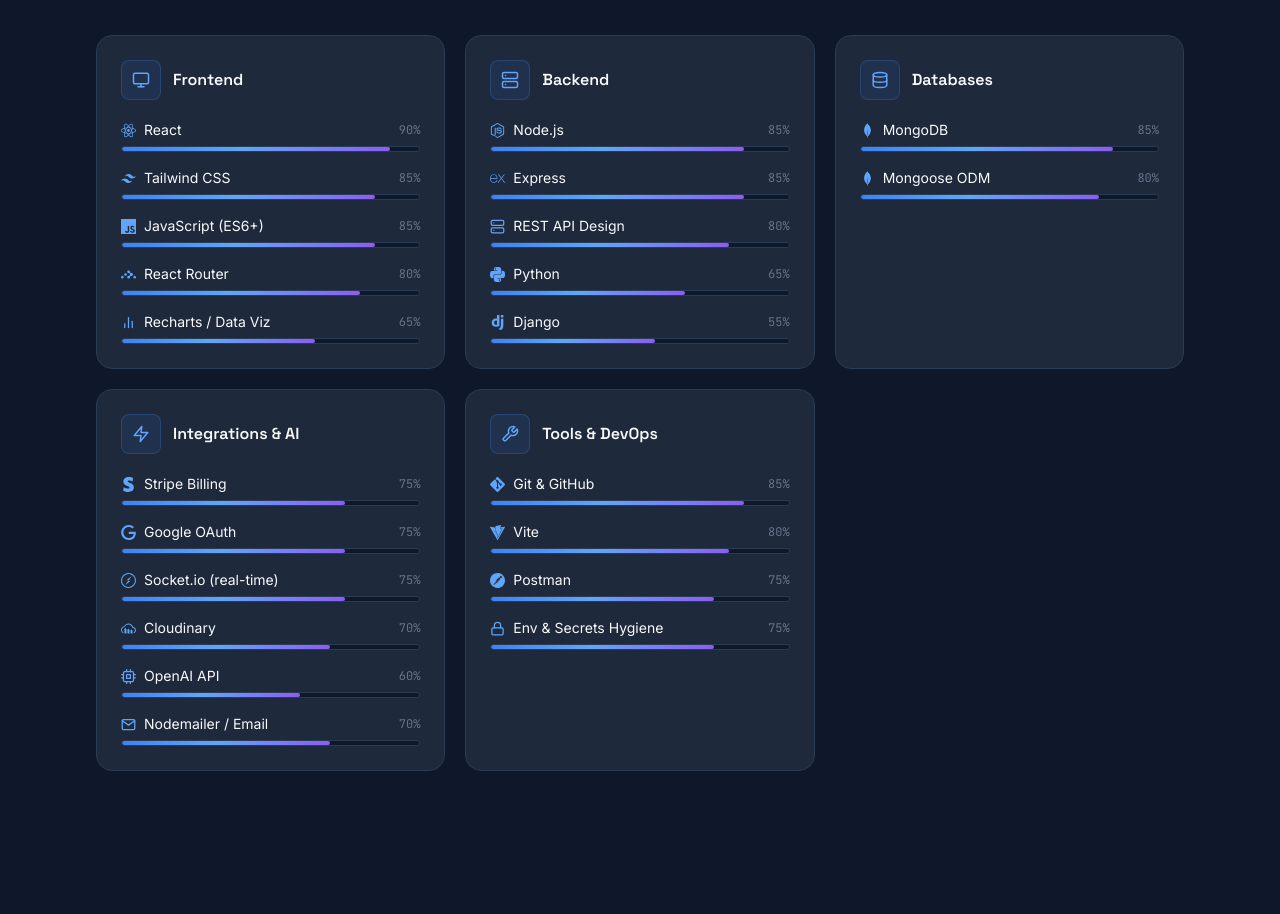
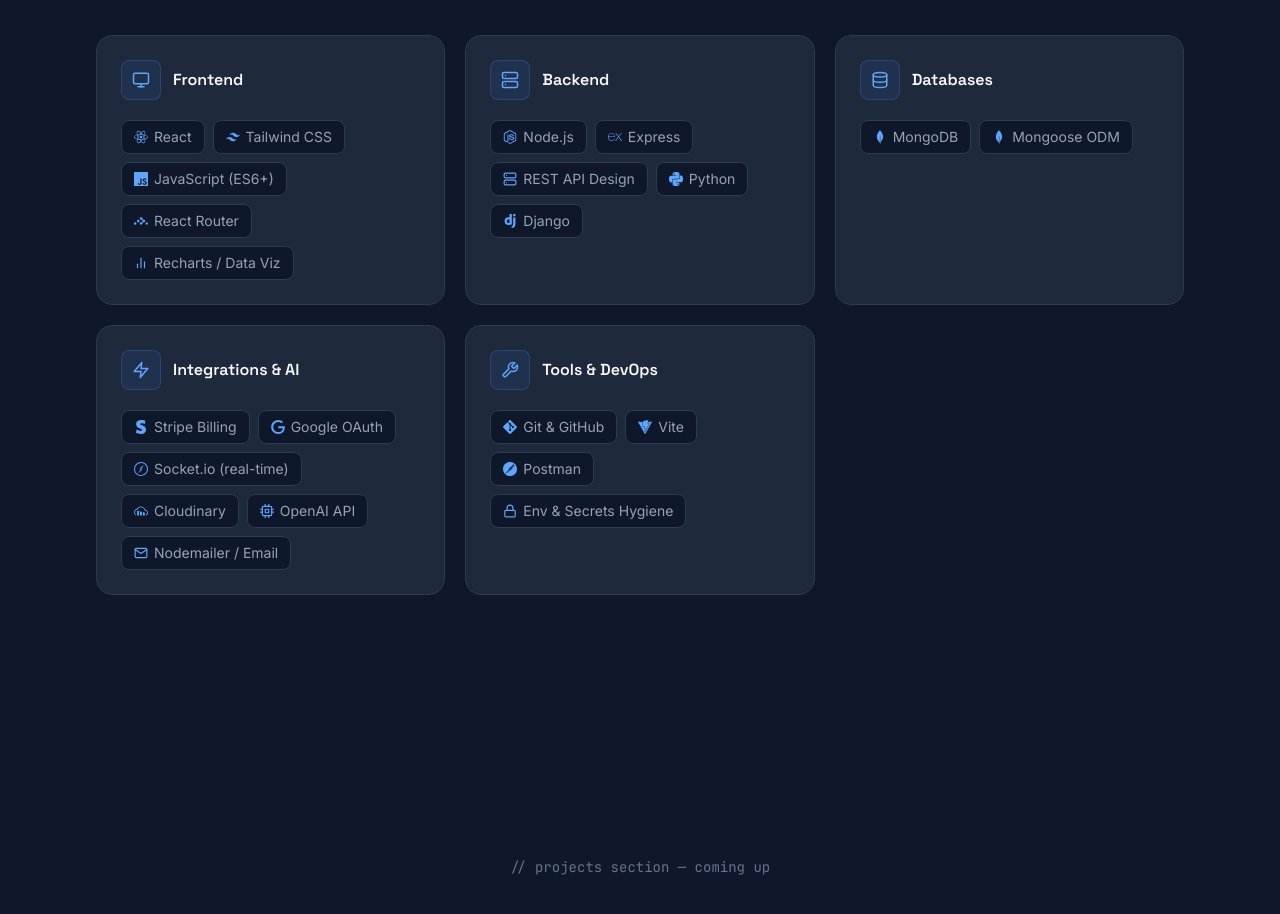
Before and after one commit to tamirat-code/portfolio--1-, a React (Vite) app in the folder portfolio/: page / in a window 1280 px wide. Shown: the part 2140-3054 px from the top of the page. Built offline with nearby package versions, Linux system fonts and the light colour scheme.

Commit message:
refactor: switch Skills section from percentage bars to skill pills

```diff
--- a/portfolio/src/data/skills.js
+++ b/portfolio/src/data/skills.js
@@ -16,7 +16,6 @@
   SiGoogle,
   SiSocketdotio,
   SiCloudinary,
-
 } from 'react-icons/si';
 import { FiBarChart2, FiMail, FiLock, FiCpu } from 'react-icons/fi';
 
@@ -26,11 +25,11 @@
     title: 'Frontend',
     icon: FiMonitor,
     skills: [
-      { name: 'React', level: 90, icon: SiReact },
-      { name: 'Tailwind CSS', level: 85, icon: SiTailwindcss },
-      { name: 'JavaScript (ES6+)', level: 85, icon: SiJavascript },
-      { name: 'React Router', level: 80, icon: SiReactrouter },
-      { name: 'Recharts / Data Viz', level: 65, icon: FiBarChart2 },
+      { name: 'React', icon: SiReact },
+      { name: 'Tailwind CSS', icon: SiTailwindcss },
+      { name: 'JavaScript (ES6+)', icon: SiJavascript },
+      { name: 'React Router', icon: SiReactrouter },
+      { name: 'Recharts / Data Viz', icon: FiBarChart2 },
     ],
   },
   {
@@ -38,11 +37,11 @@
     title: 'Backend',
     icon: FiServer,
     skills: [
-      { name: 'Node.js', level: 85, icon: SiNodedotjs },
-      { name: 'Express', level: 85, icon: SiExpress },
-      { name: 'REST API Design', level: 80, icon: FiServer },
-      { name: 'Python', level: 65, icon: SiPython },
-      { name: 'Django', level: 55, icon: SiDjango },
+      { name: 'Node.js', icon: SiNodedotjs },
+      { name: 'Express', icon: SiExpress },
+      { name: 'REST API Design', icon: FiServer },
+      { name: 'Python', icon: SiPython },
+      { name: 'Django', icon: SiDjango },
     ],
   },
   {
@@ -50,8 +49,8 @@
     title: 'Databases',
     icon: FiDatabase,
     skills: [
-      { name: 'MongoDB', level: 85, icon: SiMongodb },
-      { name: 'Mongoose ODM', level: 80, icon: SiMongodb },
+      { name: 'MongoDB', icon: SiMongodb },
+      { name: 'Mongoose ODM', icon: SiMongodb },
     ],
   },
   {
@@ -59,12 +58,12 @@
     title: 'Integrations & AI',
     icon: FiZap,
     skills: [
-      { name: 'Stripe Billing', level: 75, icon: SiStripe },
-      { name: 'Google OAuth', level: 75, icon: SiGoogle },
-      { name: 'Socket.io (real-time)', level: 75, icon: SiSocketdotio },
-      { name: 'Cloudinary', level: 70, icon: SiCloudinary },
-       { name: 'OpenAI API', level: 60, icon: FiCpu },
-      { name: 'Nodemailer / Email', level: 70, icon: FiMail },
+      { name: 'Stripe Billing', icon: SiStripe },
+      { name: 'Google OAuth', icon: SiGoogle },
+      { name: 'Socket.io (real-time)', icon: SiSocketdotio },
+      { name: 'Cloudinary', icon: SiCloudinary },
+      { name: 'OpenAI API', icon: FiCpu },
+      { name: 'Nodemailer / Email', icon: FiMail },
     ],
   },
   {
@@ -72,10 +71,10 @@
     title: 'Tools & DevOps',
     icon: FiTool,
     skills: [
-      { name: 'Git & GitHub', level: 85, icon: SiGit },
-      { name: 'Vite', level: 80, icon: SiVite },
-      { name: 'Postman', level: 75, icon: SiPostman },
-      { name: 'Env & Secrets Hygiene', level: 75, icon: FiLock },
+      { name: 'Git & GitHub', icon: SiGit },
+      { name: 'Vite', icon: SiVite },
+      { name: 'Postman', icon: SiPostman },
+      { name: 'Env & Secrets Hygiene', icon: FiLock },
     ],
   },
 ];
--- a/portfolio/src/sections/Skills.jsx
+++ b/portfolio/src/sections/Skills.jsx
@@ -1,30 +1,7 @@
 import { motion } from 'framer-motion';
 import { Section } from '@/components/Section';
 import { skillCategories } from '@/data/skills';
-import { staggerContainer, slideUp, sectionViewport } from '@/utils/motionVariants';
-
-function SkillBar({ skill }) {
-  return (
-    <div>
-      <div className="flex items-center justify-between mb-1.5">
-        <div className="flex items-center gap-2 text-sm text-ink">
-          <skill.icon className="text-primary-400 shrink-0" size={15} />
-          <span>{skill.name}</span>
-        </div>
-        <span className="font-mono text-xs text-ink-faint">{skill.level}%</span>
-      </div>
-      <div className="h-1.5 w-full rounded-full bg-bg overflow-hidden border border-card-border">
-        <motion.div
-          initial={{ width: 0 }}
-          whileInView={{ width: `${skill.level}%` }}
-          viewport={sectionViewport}
-          transition={{ duration: 1, ease: [0.22, 1, 0.36, 1], delay: 0.15 }}
-          className="h-full rounded-full bg-accent-gradient"
-        />
-      </div>
-    </div>
-  );
-}
+import { staggerContainer, slideUp, slideUpSmall, sectionViewport } from '@/utils/motionVariants';
 
 export function Skills() {
   return (
@@ -50,11 +27,21 @@
               <h3 className="font-display font-semibold text-ink">{category.title}</h3>
             </div>
 
-            <div className="flex flex-col gap-4">
+            <motion.div
+              variants={staggerContainer(0.04)}
+              className="flex flex-wrap gap-2"
+            >
               {category.skills.map((skill) => (
-                <SkillBar key={skill.name} skill={skill} />
+                <motion.span
+                  key={skill.name}
+                  variants={slideUpSmall}
+                  className="inline-flex items-center gap-1.5 rounded-lg bg-bg border border-card-border px-3 py-1.5 text-sm text-ink-muted hover:border-primary-500/50 hover:text-ink transition-colors"
+                >
+                  <skill.icon className="text-primary-400 shrink-0" size={14} />
+                  {skill.name}
+                </motion.span>
               ))}
-            </div>
+            </motion.div>
           </motion.div>
         ))}
       </motion.div>
```
